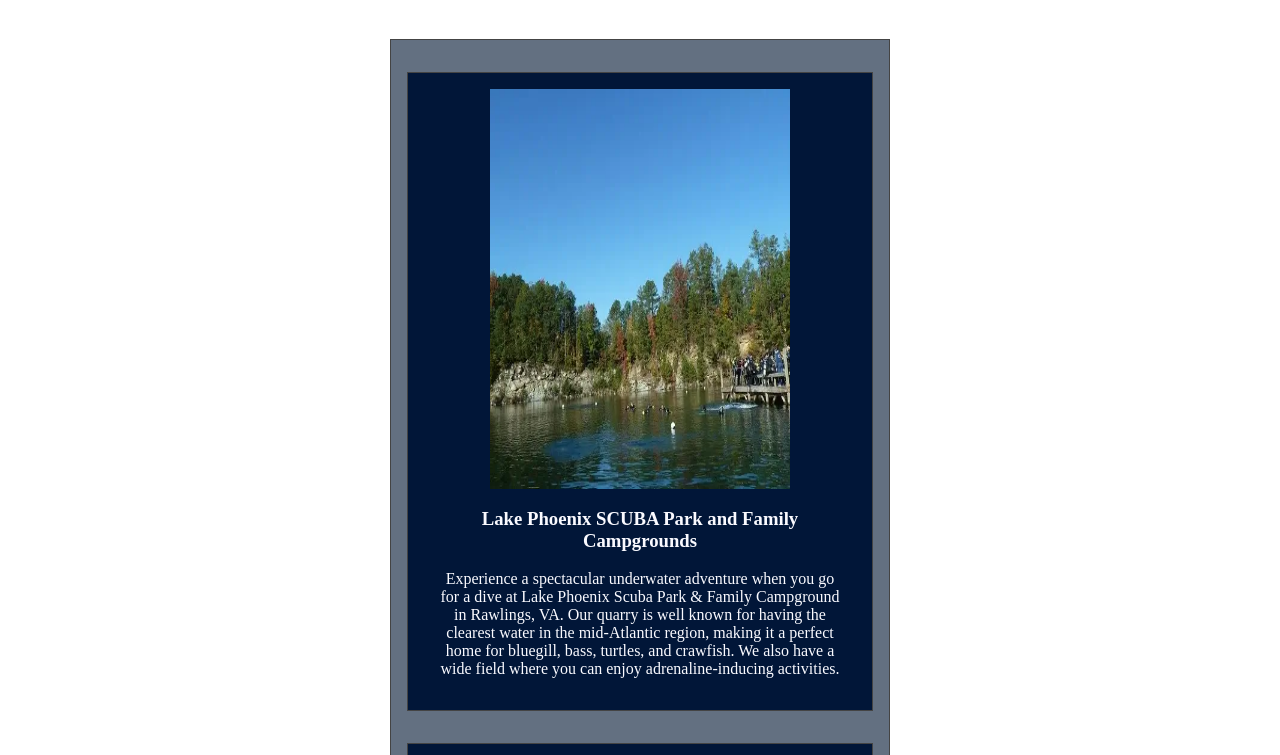
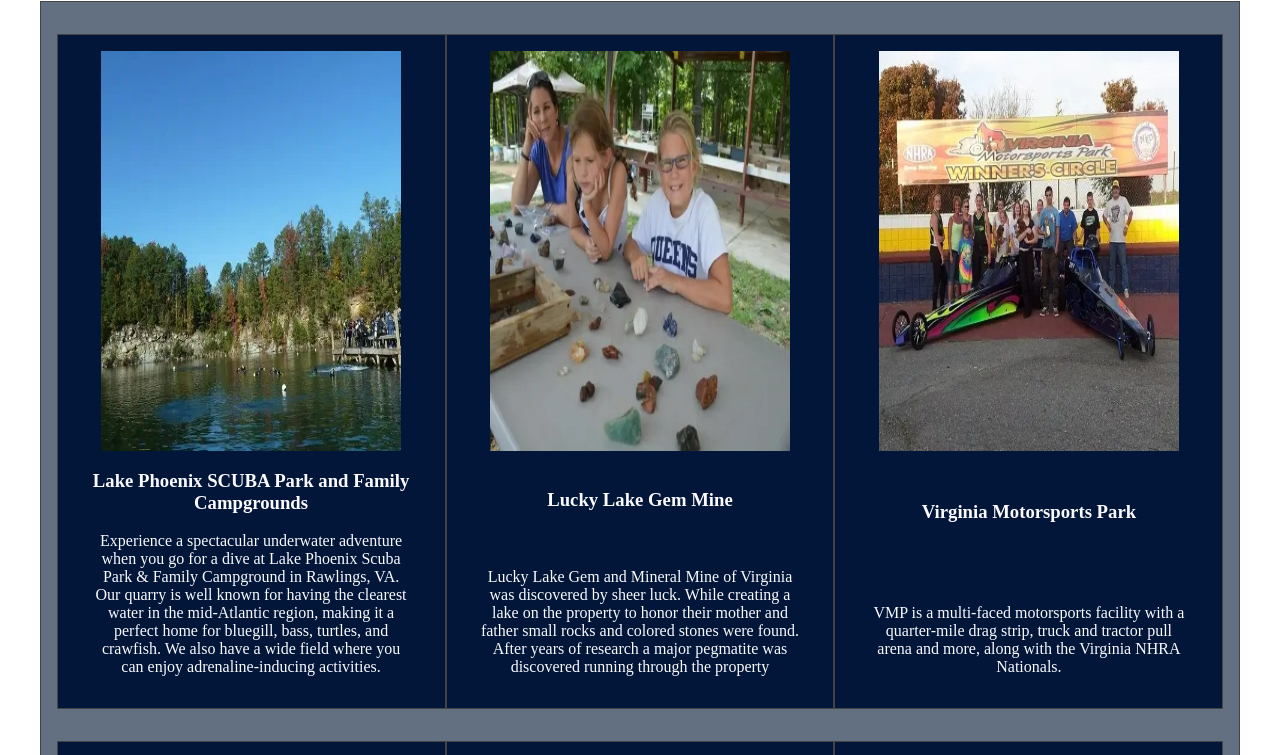
Before and after one commit to DuncanDonuts311/WDD230, a plain HTML site: page chamber/discover.html in a window 1280 px wide. Shown: the part 370-1125 px from the top of the page. Drawn offline with nearby package versions, Linux system fonts and the light colour scheme; files whose address does not match are found by name.

Commit message:
discover medium and large css

```diff
--- a/chamber/css/base.css
+++ b/chamber/css/base.css
@@ -278,9 +278,10 @@ hr {
 ******************/
 .discover-main {
     display: grid;
-    grid-template-rows: minmax(min-content, max-content);
-    grid-template-columns: minmax(min-content, max-content);
-    max-width: 500px;
+    grid-template-columns: 1fr;
+    gap: 1em;
+    margin-bottom:1em;
+    overflow:hidden;
 }
 
 .discover-main h2 {
@@ -316,6 +317,8 @@ hr {
 .discover img {
     filter: blur(0em);
     transition: filter 0.1s;
+    max-width: 100%;
+    margin: 0 auto;
   }
 
 .discover-main > p {
--- a/chamber/css/large.css
+++ b/chamber/css/large.css
@@ -78,11 +78,16 @@
     #footer2 ul li {
         flex:1 1 auto;
     }
+    /*-----DISCOVER PAGE-----*/
     .discover-main {
 		display: grid;
 		grid-template-rows: minmax(min-content, max-content);
 		grid-template-columns: minmax(min-content, max-content);
 	}
+    .deck {
+        display:grid;
+        grid-template-columns: 1fr 1fr 1fr;
+    }
     .images:hover {
         box-shadow: 0 0 100px var(--default-light);
     }
--- a/chamber/css/medium.css
+++ b/chamber/css/medium.css
@@ -75,6 +75,11 @@
         border:none;
         padding-top: 1%;
     }
+    /* -----DISCOVERY PAGE----- */
+    .deck {
+        display: grid;
+        grid-template-columns: 1fr 1fr;
+    }
     .images:hover {
         box-shadow: 0 0 100px var(--default-light);
     }
```
